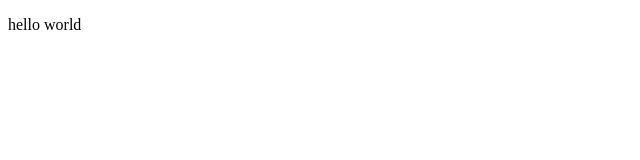
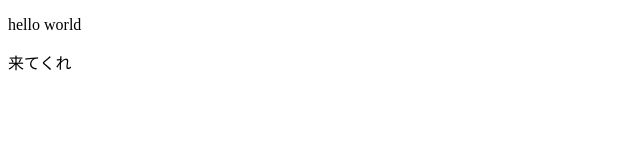
Before and after one commit to horicaffe/20181027, a plain HTML site: page index.html in a window 1280 px wide. Shown: the full height of the page, 0-640 px from the left. Drawn offline with Linux system fonts and the light colour scheme.

Commit message:
Update index.html

```diff
--- a/index.html
+++ b/index.html
@@ -6,5 +6,6 @@
   </head>
   <body>
     <p>hello world</p>
+    <p>来てくれ</p>
   </body>
 </html>
```
